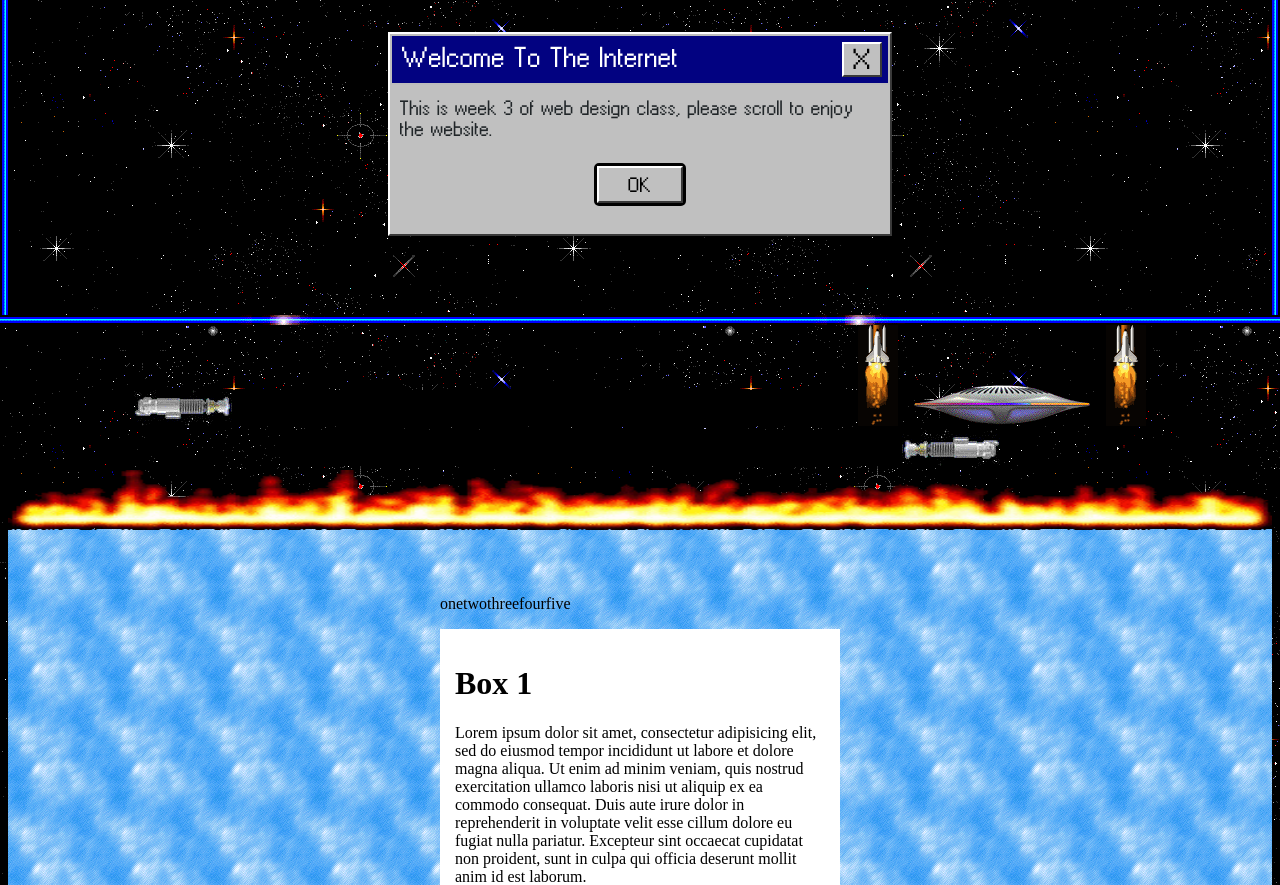
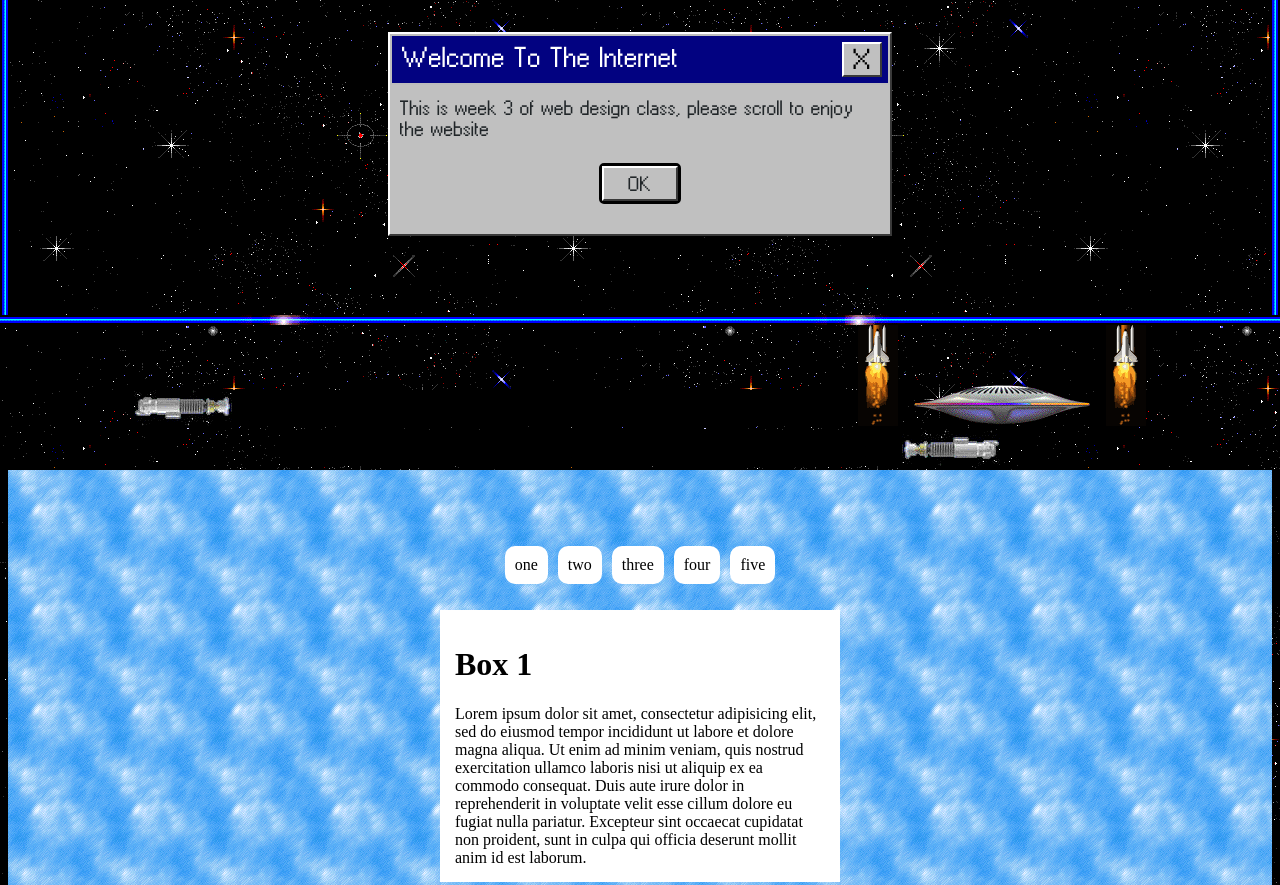
Before and after one commit to jonahcolum/webdesignday3a, a plain HTML site: page index.html in a window 1280 px wide. Shown: the part 475-1360 px from the top of the page. Drawn offline with Linux system fonts and the light colour scheme.

Commit message:
bad change

```diff
--- a/index.html
+++ b/index.html
@@ -31,13 +31,11 @@
         </div>
       </div>
       <div id="mbody">
-        This is week 3 of web design class, please scroll to enjoy the website.
+        This is week 3 of web design class, please scroll to enjoy the website
         <div id="ok">
           <div id="brdr">
             <div id="ok2">
-              <div id="jok">
-                <a href="#firebar" id="link1">OK</a>
-              </div>
+              OK
             </div>
           </div>
         </div>
@@ -50,8 +48,8 @@
       <img src="assets/shut.gif" alt="space ship">
       <img src="assets/ls2.gif" alt="laser sword">
     </div>
-    <div id="firebar">
-      <img src="assets/firebar.gif" width="100%" height="60" alt="firebar">
+    <div class="firebar">
+
     </div>
 
     <!--REQUIRED-->
@@ -99,6 +97,7 @@
       <div id="saberb">
       </div>
       <div id="ootw">
+        <img src="assets/outofworld.gif" alt="out of this world">
       </div>
   <!--BORDER-->
 
--- a/style.css
+++ b/style.css
@@ -260,7 +260,14 @@ a:active {
 
 ul {
   list-style-type: none;
-  padding: 0px;
+  padding: 5px;
   display: flex;
-  justify-content: left;
+  justify-content: center;
 }
+
+li {
+  padding: 10px;
+  background: white;
+  margin: 5px;
+  border-radius: 10px;
+}
```
